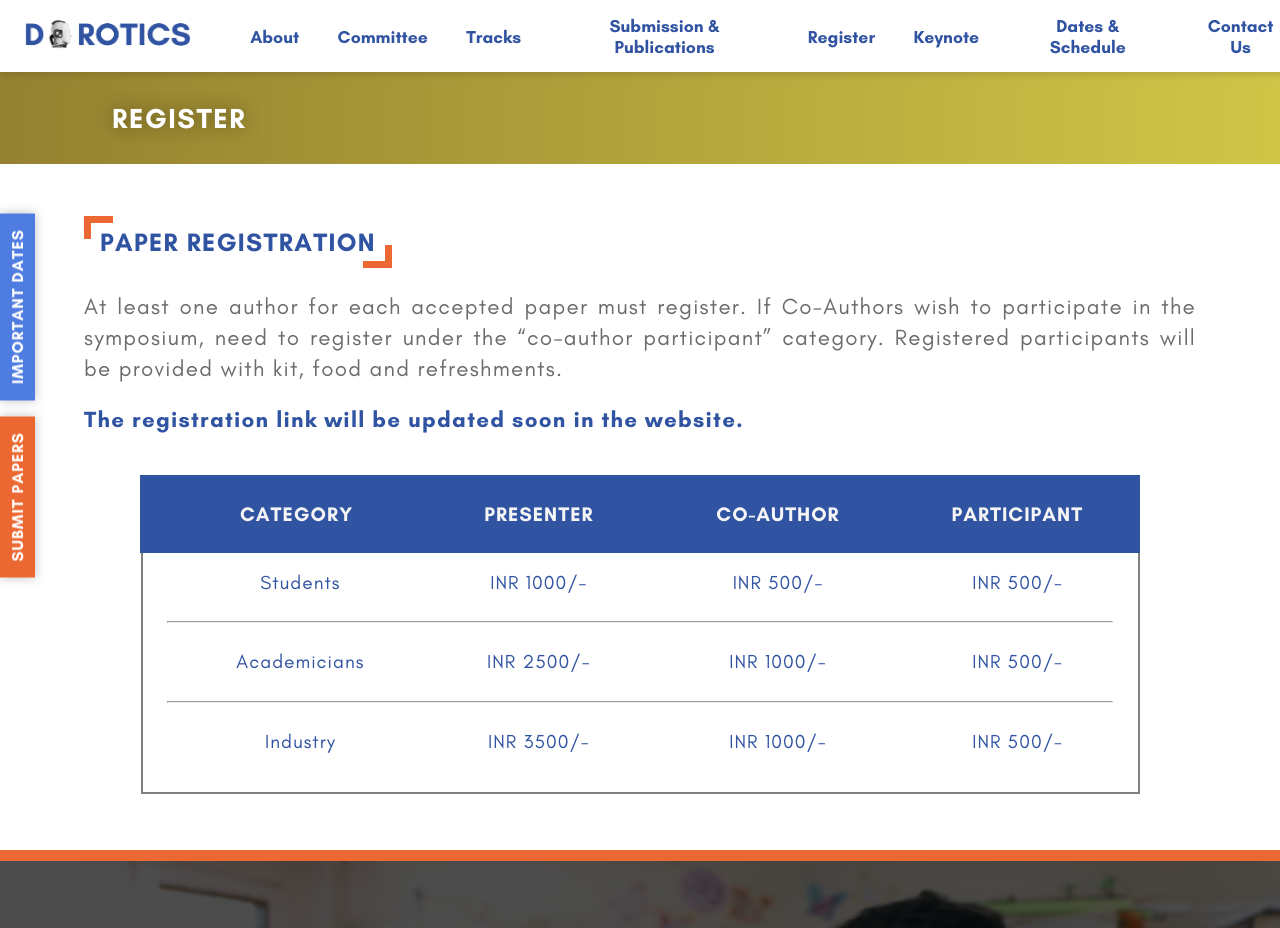
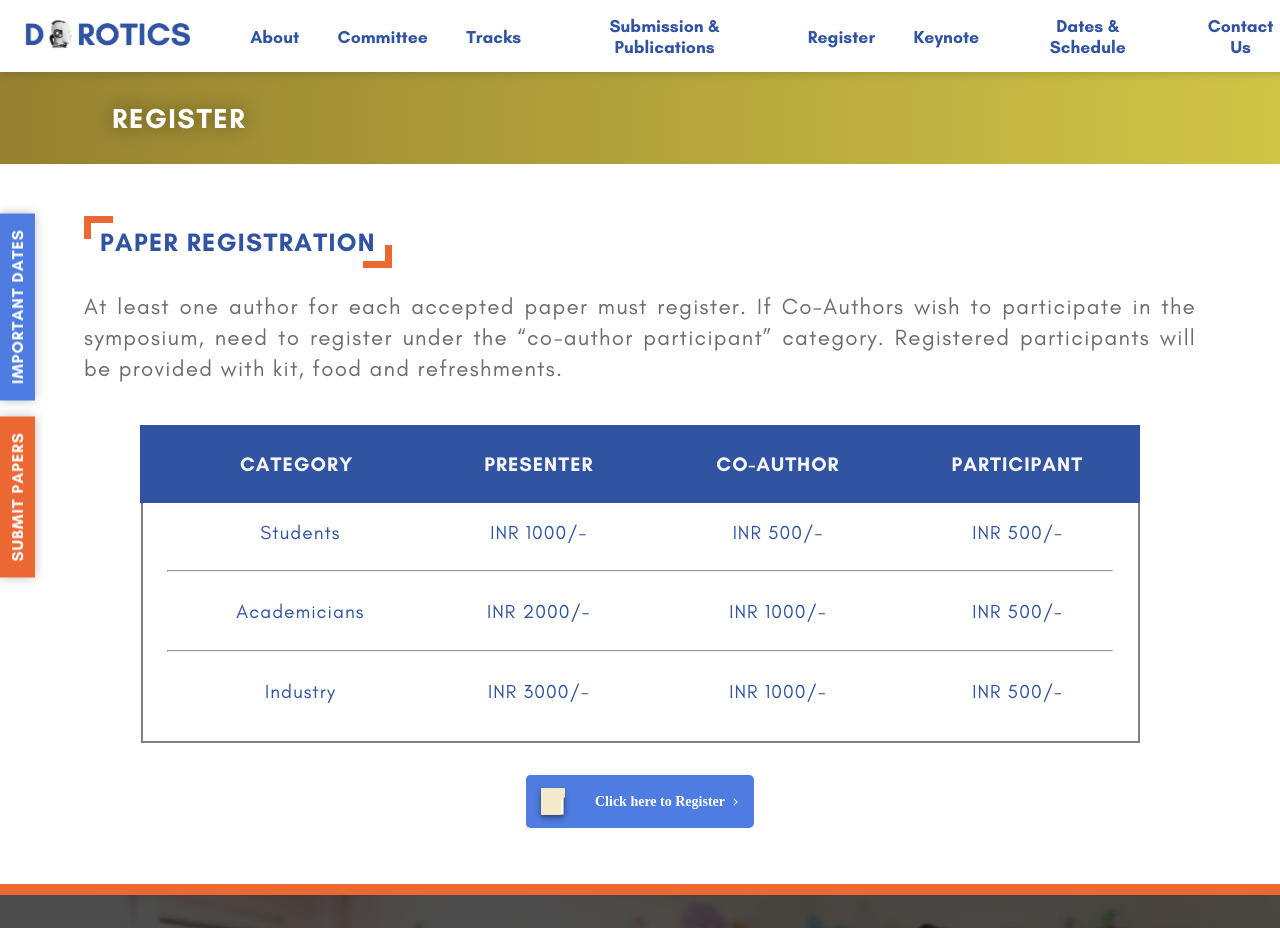
Before and after one commit to Velogan-Boy/dorotics-2023, a React (Create React App) app: page /register in a window 1280 px wide. Shown: the top 928 px of the page. Built offline with nearby package versions, Linux system fonts and the light colour scheme.

Commit message:
Register button updated

```diff
--- a/src/components/UI/Heading/Heading.module.css
+++ b/src/components/UI/Heading/Heading.module.css
@@ -4,7 +4,7 @@
     margin-top: 4.5rem;
     padding: 1.8rem 0rem 1.8rem 7rem;
     background: var(--goldStripGradient);
-    z-index: 2;
+    z-index: 10;
 }
 
 .zoomWrapper {
--- a/src/data.js
+++ b/src/data.js
@@ -195,14 +195,14 @@
    },
    {
       category: 'Academicians',
-      presentation: 'INR 2500/-',
+      presentation: 'INR 2000/-',
       coAuthor: 'INR 1000/-',
       participation: 'INR 500/-',
    },
 
    {
       category: 'Industry',
-      presentation: 'INR 3500/-',
+      presentation: 'INR 3000/-',
       coAuthor: 'INR 1000/-',
       participation: 'INR 500/-',
    },
@@ -234,8 +234,6 @@
 const register_description =
    'At least one author for each accepted paper must register. If Co-Authors wish to participate in the \
 symposium, need to register under the “co-author participant” category. Registered participants will be provided with kit, food and refreshments.';
-
-const register_link = 'The registration link will be updated soon in the website.';
 
 const keynote_speakers = [
    {
@@ -279,6 +277,5 @@
    dates,
    register_details,
    register_description,
-   submissionFormat,
-   register_link,
+   submissionFormat
 };
--- a/src/pages/Register/Register.jsx
+++ b/src/pages/Register/Register.jsx
@@ -5,7 +5,7 @@
 import styles from "./Register.module.css";
 import FloatNextButton from "../../components/FloatNextButton/FloatNextButton";
 import Footer from "../../components/Footer/Footer";
-import { register_description, register_link } from "../../data";
+import { register_description } from "../../data";
 
 const Register = () => {
 
@@ -17,9 +17,24 @@
                     <SubHeading text="PAPER REGISTRATION" />
                     <p className={styles.description}>
                         {register_description}
-                        <i>{register_link}</i>
+                        {/* <i className={styles.button_wrapper}>CLICK TO REGISTER!</i> */}
+
                     </p>
                     <RegisterTable />
+                    <button onClick={() => window.open('https://forms.gle/ff5H4WiXiCwAg1VV8')} className={styles.submit_button}>
+                            <div>
+                                <div className={styles.pencil}></div>
+                                <div className={styles.folder}>
+                                    <div className={styles.top}>
+                                        <svg viewBox="0 0 24 27">
+                                            <path d="M1,0 L23,0 C23.5522847,-1.01453063e-16 24,0.44771525 24,1 L24,8.17157288 C24,8.70200585 23.7892863,9.21071368 23.4142136,9.58578644 L20.5857864,12.4142136 C20.2107137,12.7892863 20,13.2979941 20,13.8284271 L20,26 C20,26.5522847 19.5522847,27 19,27 L1,27 C0.44771525,27 6.76353751e-17,26.5522847 0,26 L0,1 C-6.76353751e-17,0.44771525 0.44771525,1.01453063e-16 1,0 Z"></path>
+                                        </svg>
+                                    </div>
+                                    <div className={styles.paper}></div>
+                                </div>
+                            </div>
+                          Click here to Register
+                        </button>
                 </div>
                 <FloatNextButton link="/keynote" />
             </div>
--- a/src/pages/Register/Register.module.css
+++ b/src/pages/Register/Register.module.css
@@ -36,3 +36,203 @@
         font-size: 1.2rem;
     }
 }
+
+.submit_button {
+    font-family: "Poppins";
+    --color: #fff;
+    --background: #404660;
+    --background-hover: var(--secondary);
+    --background-left: var(--secondary);
+    --folder: #F3E9CB;
+    --folder-inner: #BEB393;
+    --paper: #FFFFFF;
+    --paper-lines: #BBC1E1;
+    --paper-behind: #E1E6F9;
+    --pencil-cap: #fff;
+    --pencil-top: #275EFE;
+    --pencil-middle: #fff;
+    --pencil-bottom: #5C86FF;
+    --shadow: rgba(13, 15, 25, .2);
+    border: none;
+    outline: none;
+    cursor: pointer;
+    position: relative;
+    border-radius: 5px;
+    font-size: 14px;
+    font-weight: 600;
+    line-height: 19px;
+    padding: 17px 29px 17px 69px;
+    transition: background 0.3s;
+    color: var(--color);
+    background: var(--secondary);
+    display: block;
+    margin: auto;
+    margin-top: 2rem   ;
+
+  }
+
+  .submit_button > div {
+    top: 0;
+    left: 0;
+    bottom: 0;
+    width: 53px;
+    position: absolute;
+    overflow: hidden;
+    border-radius: 5px 0 0 5px;
+    background: var(--background-left);
+  }
+
+  .submit_button > div .folder {
+    width: 23px;
+    height: 27px;
+    position: absolute;
+    left: 15px;
+    top: 13px;
+  }
+
+  .submit_button > div .folder .top {
+    left: 0;
+    top: 0;
+    z-index: 2;
+    position: absolute;
+    transform: translateX(var(--fx, 0));
+    transition: transform 0.4s ease var(--fd, 0.3s);
+  }
+
+  .submit_button > div .folder .top svg {
+    width: 24px;
+    height: 27px;
+    display: block;
+    fill: var(--folder);
+    transform-origin: 0 50%;
+    transition: transform 0.3s ease var(--fds, 0.45s);
+    transform: perspective(120px) rotateY(var(--fr, 0deg));
+  }
+
+  .submit_button > div .folder:before, .submit_button > div .folder:after,
+  .submit_button > div .folder .paper {
+    content: "";
+    position: absolute;
+    left: var(--l, 0);
+    top: var(--t, 0);
+    width: var(--w, 100%);
+    height: var(--h, 100%);
+    border-radius: 1px;
+    background: var(--b, var(--folder-inner));
+  }
+
+  .submit_button > div .folder:before {
+    box-shadow: 0 1.5px 3px var(--shadow), 0 2.5px 5px var(--shadow), 0 3.5px 7px var(--shadow);
+    transform: translateX(var(--fx, 0));
+    transition: transform 0.4s ease var(--fd, 0.3s);
+  }
+
+  .submit_button > div .folder:after,
+  .submit_button > div .folder .paper {
+    --l: 1px;
+    --t: 1px;
+    --w: 21px;
+    --h: 25px;
+    --b: var(--paper-behind);
+  }
+
+  .submit_button > div .folder:after {
+    transform: translate(var(--pbx, 0), var(--pby, 0));
+    transition: transform 0.4s ease var(--pbd, 0s);
+  }
+
+  .submit_button > div .folder .paper {
+    z-index: 1;
+    --b: var(--paper);
+  }
+
+  .submit_button > div .folder .paper:before, .submit_button > div .folder .paper:after {
+    content: "";
+    width: var(--wp, 14px);
+    height: 2px;
+    border-radius: 1px;
+    transform: scaleY(0.5);
+    left: 3px;
+    top: var(--tp, 3px);
+    position: absolute;
+    background: var(--paper-lines);
+    box-shadow: 0 12px 0 0 var(--paper-lines), 0 24px 0 0 var(--paper-lines);
+  }
+
+  .submit_button > div .folder .paper:after {
+    --tp: 6px;
+    --wp: 10px;
+  }
+
+  .submit_button > div .pencil {
+    height: 2px;
+    width: 3px;
+    border-radius: 1px 1px 0 0;
+    top: 8px;
+    left: 105%;
+    position: absolute;
+    z-index: 3;
+    transform-origin: 50% 19px;
+    background: var(--pencil-cap);
+    transform: translateX(var(--pex, 0)) rotate(35deg);
+    transition: transform 0.4s ease var(--pbd, 0s);
+  }
+
+  .submit_button > div .pencil:before, .submit_button > div .pencil:after {
+    content: "";
+    position: absolute;
+    display: block;
+    background: var(--b, linear-gradient(var(--pencil-top) 55%, var(--pencil-middle) 55.1%, var(--pencil-middle) 60%, var(--pencil-bottom) 60.1%));
+    width: var(--w, 5px);
+    height: var(--h, 20px);
+    border-radius: var(--br, 2px 2px 0 0);
+    top: var(--t, 2px);
+    left: var(--l, -1px);
+  }
+
+  .submit_button > div .pencil:before {
+    -webkit-clip-path: polygon(0 5%, 5px 5%, 5px 17px, 50% 20px, 0 17px);
+    clip-path: polygon(0 5%, 5px 5%, 5px 17px, 50% 20px, 0 17px);
+  }
+
+  .submit_button > div .pencil:after {
+    --b: none;
+    --w: 3px;
+    --h: 6px;
+    --br: 0 2px 1px 0;
+    --t: 3px;
+    --l: 3px;
+    border-top: 1px solid var(--pencil-top);
+    border-right: 1px solid var(--pencil-top);
+  }
+
+  .submit_button:before, .submit_button:after {
+    content: "";
+    position: absolute;
+    width: 10px;
+    height: 2px;
+    border-radius: 1px;
+    background: var(--color);
+    transform-origin: 9px 1px;
+    transform: translateX(var(--cx, 0)) scale(0.5) rotate(var(--r, -45deg));
+    top: 26px;
+    right: 16px;
+    transition: transform 0.3s;
+  }
+
+  .submit_button:after {
+    --r: 45deg;
+  }
+
+  .submit_button:hover {
+    --cx: 2px;
+    --bg: var(--background-hover);
+    --fx: -40px;
+    --fr: -60deg;
+    --fd: .15s;
+    --fds: 0s;
+    --pbx: 3px;
+    --pby: -3px;
+    --pbd: .15s;
+    --pex: -24px;
+  }
```
